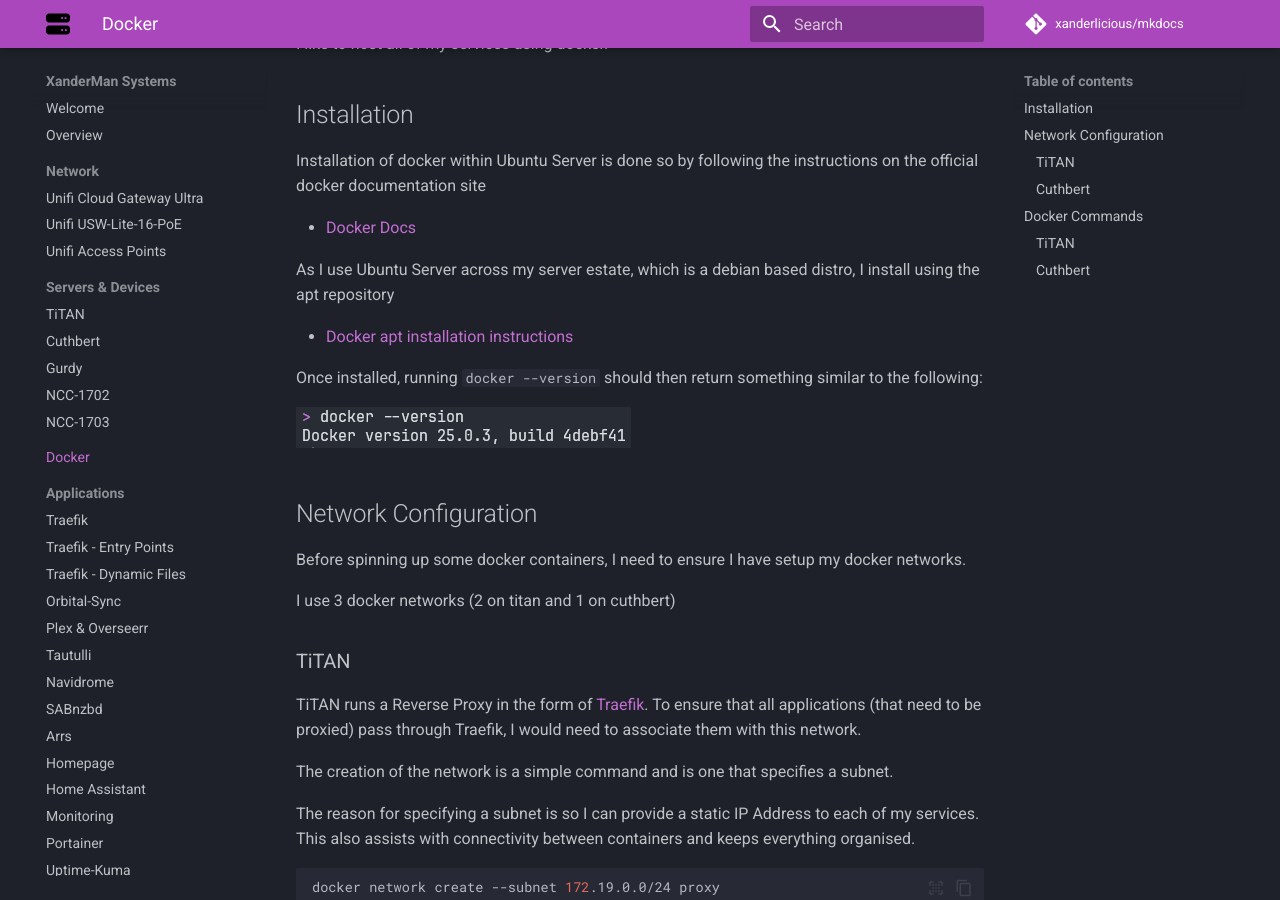
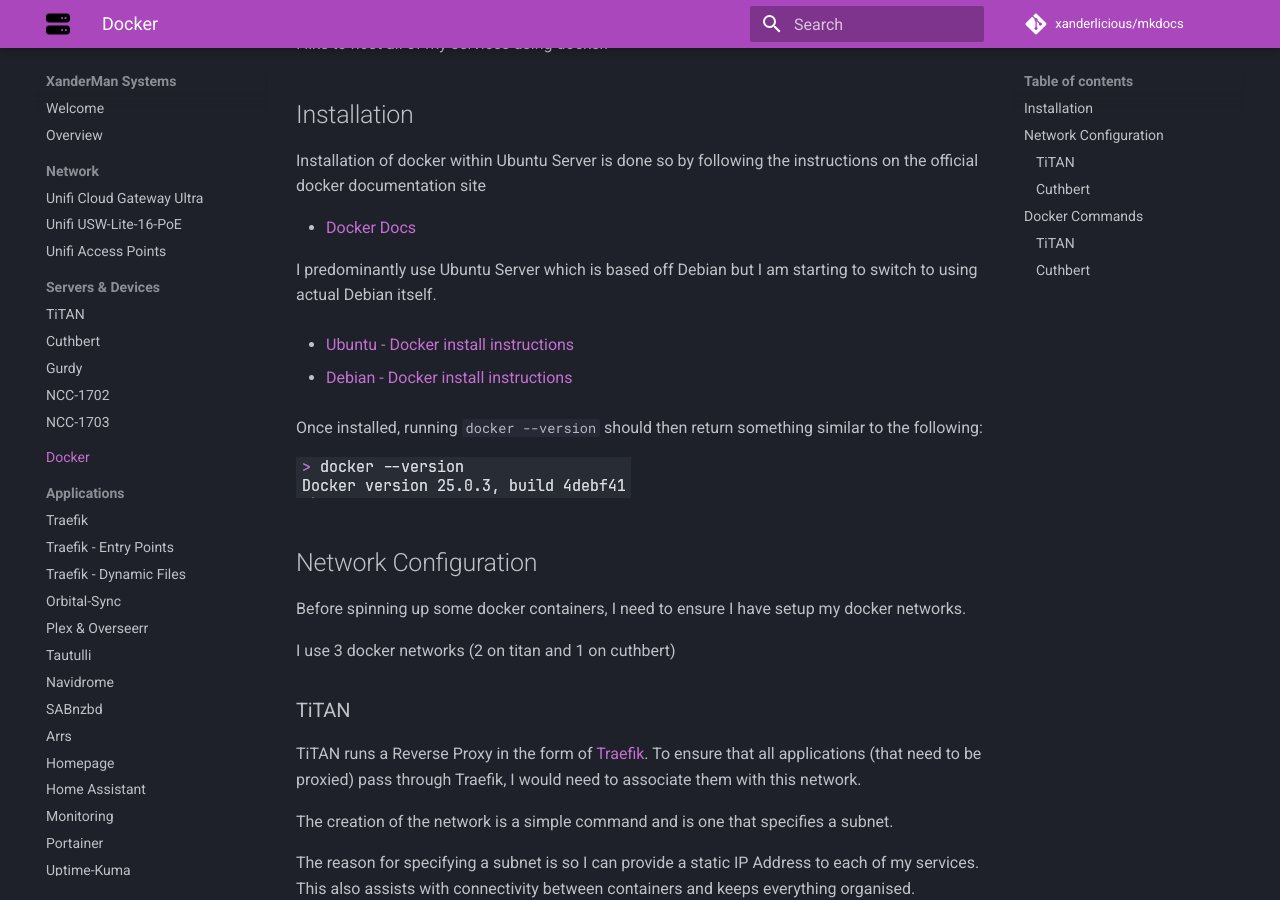
Before and after one commit to Xanderlicious/mkdocs, an MkDocs documentation site: the page built from docs/docker.md, in a window 1280 px wide and 900 px high, scrolled down 317 px. Built offline with MkDocs 1.6.1 and Material for MkDocs 9.7.7, drawn with Linux system fonts in a browser that asks for light colours; comment, search, counter and statistics services are not loaded.

Commit message:
changed docker install instructions to split ubuntu and debian

```diff
--- a/docs/docker.md
+++ b/docs/docker.md
@@ -8,9 +8,11 @@
 
 - [Docker Docs](https://docs.docker.com/engine/install/)
 
-As I use Ubuntu Server across my server estate, which is a debian based distro, I install using the apt repository
+I predominantly use Ubuntu Server which is based off Debian but I am starting to switch to using actual Debian itself.
 
-- [Docker apt installation instructions](https://docs.docker.com/engine/install/ubuntu/#install-using-the-repository)
+- [Ubuntu - Docker install instructions](https://docs.docker.com/engine/install/ubuntu/#install-using-the-repository)
+
+- [Debian - Docker install instructions](https://docs.docker.com/engine/install/debian/#install-using-the-repository)
 
 Once installed, running `docker --version` should then return something similar to the following:
 
```
